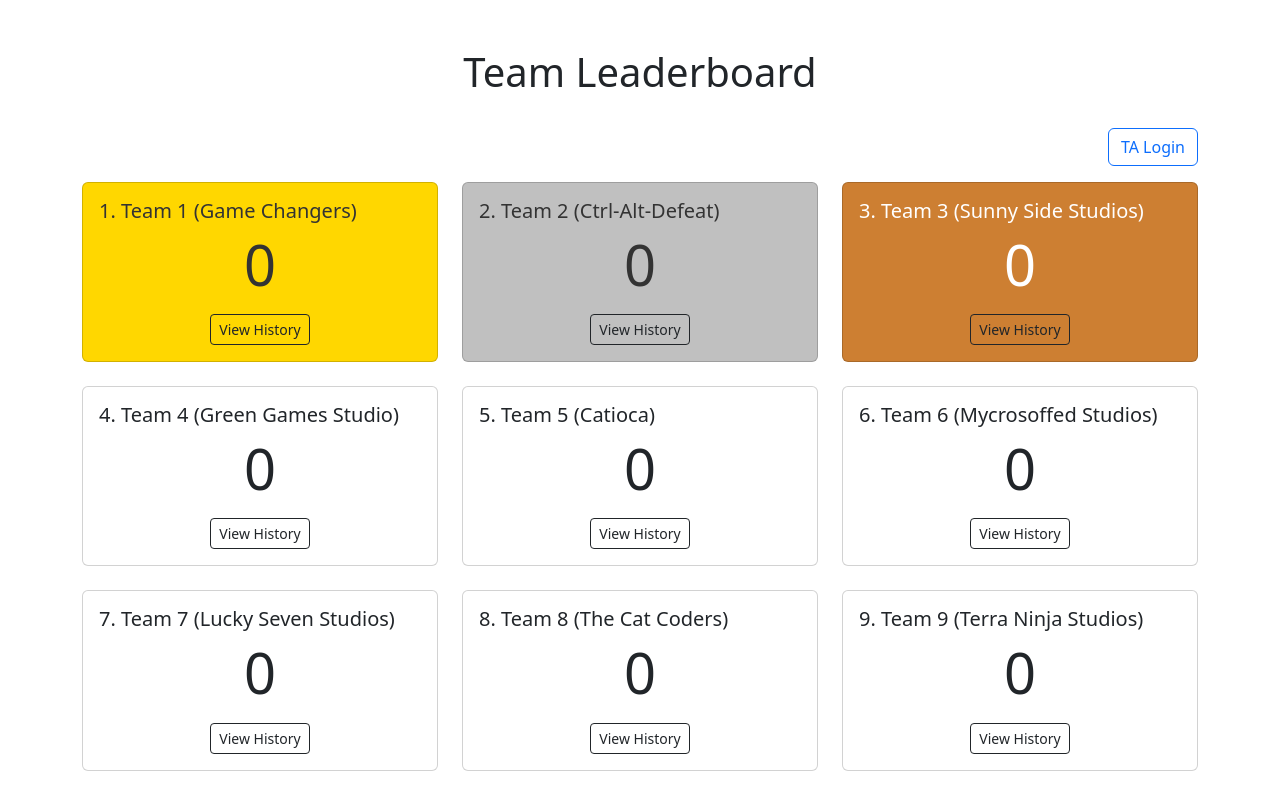
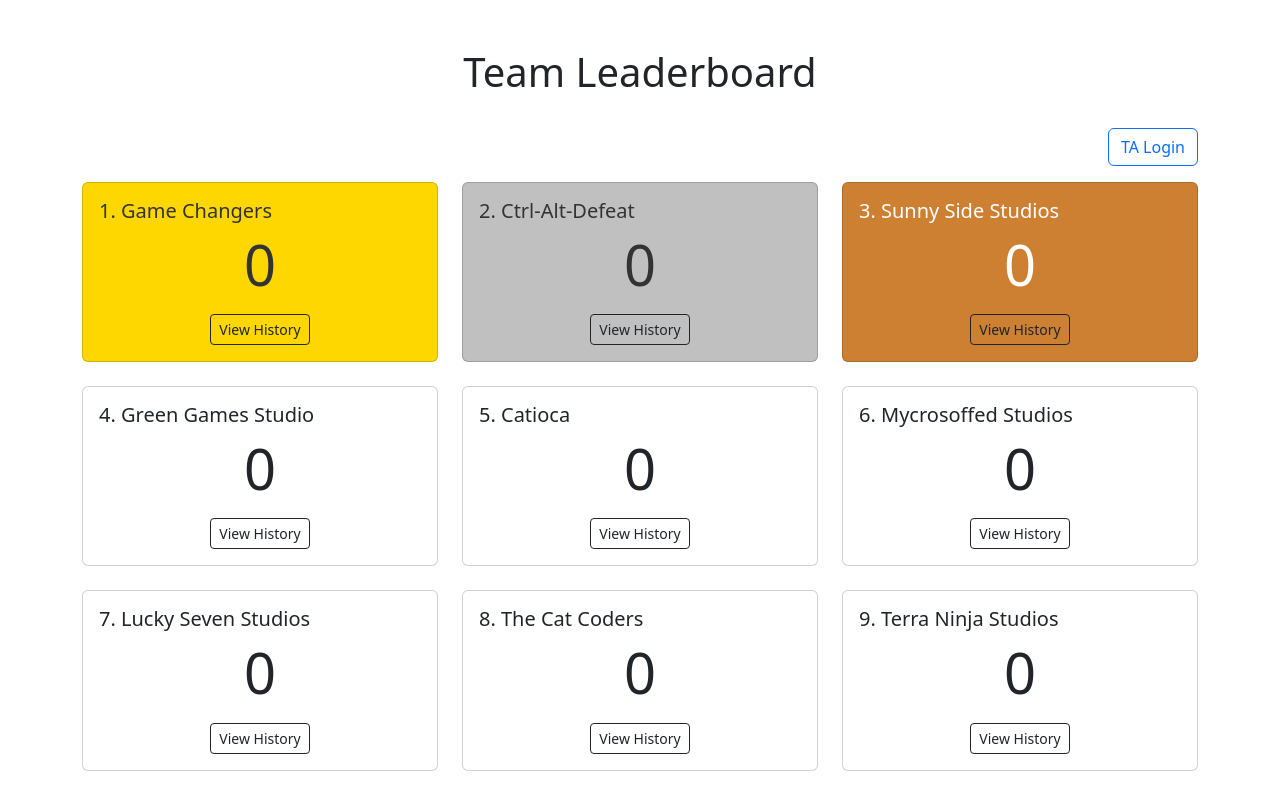
Before and after one commit to jaddenki/camp-coolness-counter, a Flask app: page / in a window 1280 px wide. Run offline with Flask 3, Linux system fonts and the light colour scheme; data comes from the database, SQL or seed files in the repository; both versions use the stored data as it was after the commit.

Commit message:
silly ux regex fix

```diff
--- a/templates/leaderboard.html
+++ b/templates/leaderboard.html
@@ -59,7 +59,7 @@
             <div class="col">
                 <div class="card h-100 team-card {% if i == 1 %}rank-1{% elif i == 2 %}rank-2{% elif i == 3 %}rank-3{% endif %}">
                     <div class="card-body">
-                        <h5 class="card-title">{{ i }}. {{ team[1] }}</h5>
+                        <h5 class="card-title">{{ i }}. {{ team[1].split('(')[1].rstrip(')') if '(' in team[1] else team[1] }}</h5>
                         <p class="card-text display-4 text-center">{{ team[2] }}</p>
                         <div class="text-center">
                             <a href="{{ url_for('team_history', team_id=team[0]) }}" class="btn btn-sm btn-outline-dark">View History</a>
```
Also changed, not shown: points.db.
